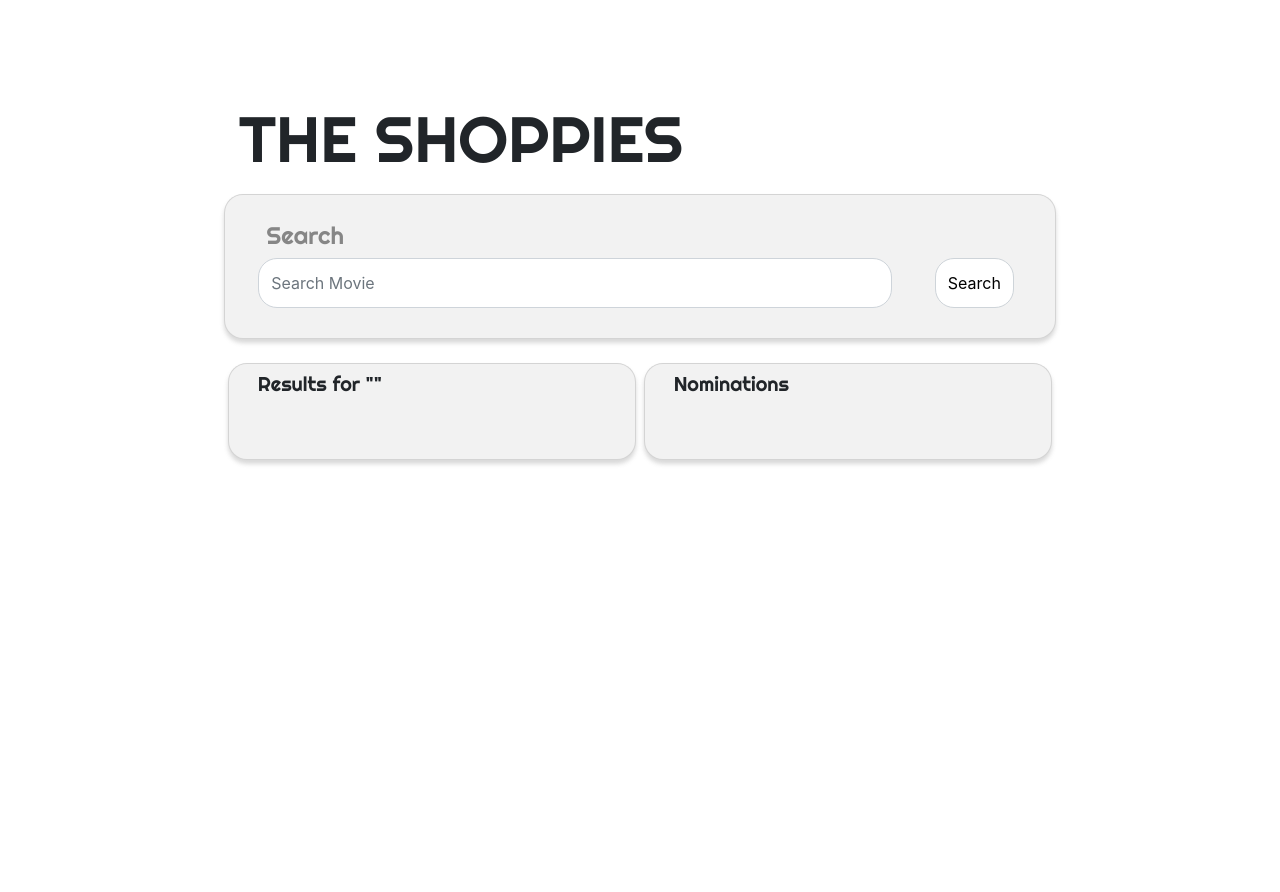
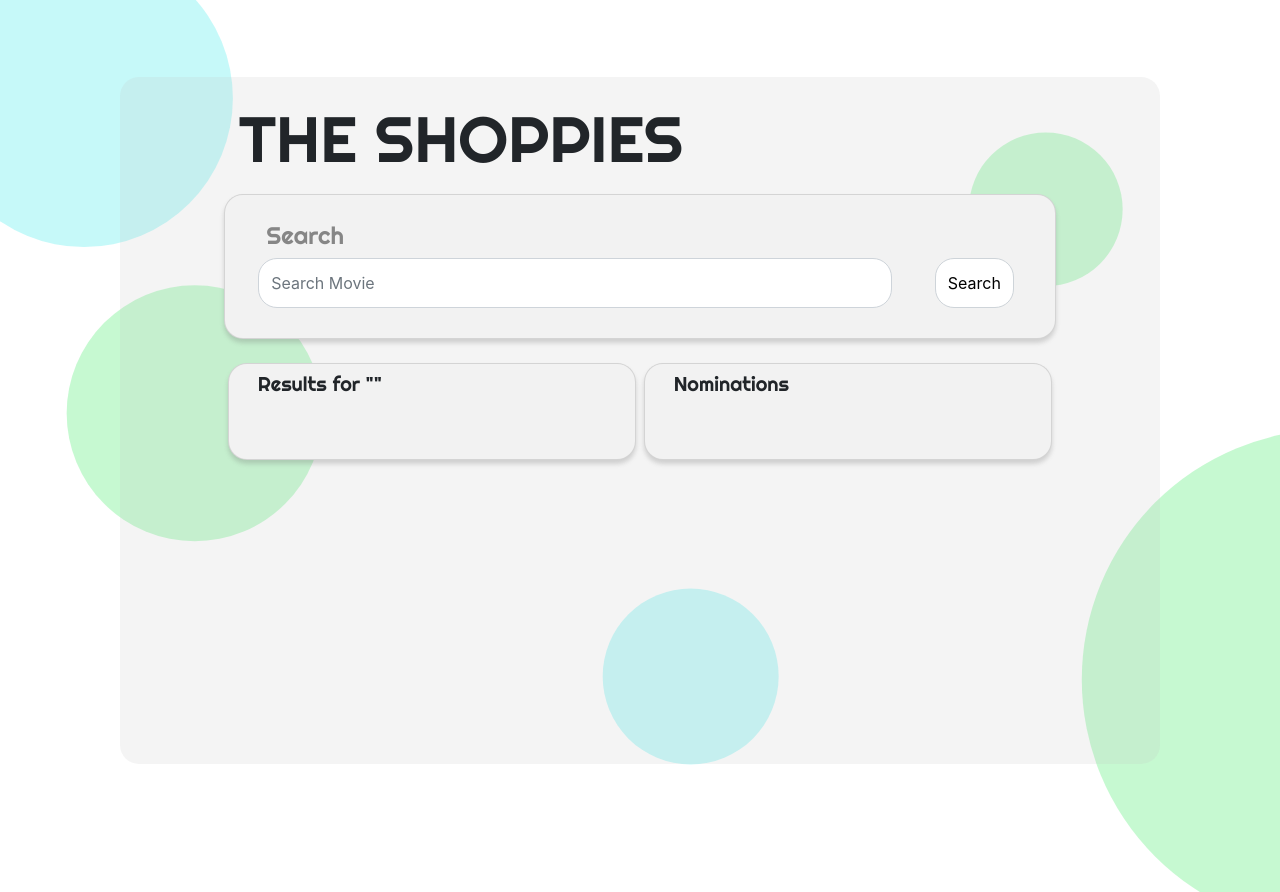
Before and after one commit to dipoarowona/the-shoppies, a React (Create React App) app: page / in a window 1280 px wide. Before the commit the page ends 800 px from the top, so only its background shows below. Built offline with nearby package versions, Linux system fonts and the light colour scheme.

Commit message:
background updated

```diff
--- a/src/App.css
+++ b/src/App.css
@@ -1,15 +1,18 @@
 @import url("https://fonts.googleapis.com/css2?family=Righteous&display=swap");
 
 body {
-  background: white;
+  background-image: url(./bg.svg);
+  background-repeat: no-repeat;
+  background-size: cover;
 }
 .main-card {
   max-width: 1040px;
   min-height: 687px;
   margin: auto;
   margin-top: 6%;
-  background: white;
+  background: rgba(196, 196, 196, 0.18);
   border-radius: 19px;
+  margin-bottom: 10%;
 }
 
 .title {
```
Also changed, not shown: src/bg.svg (added).
